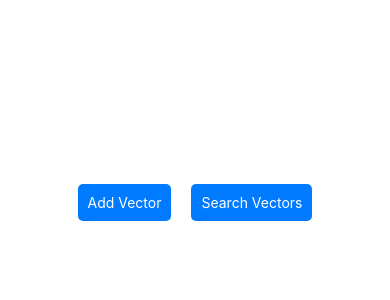
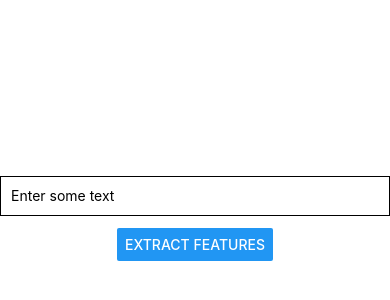
Before and after one commit to taylorgoolsby/Algernon-backup, a React Native app: screen / in a window 390 px wide. Shown: the part 200-500 px from the top of the page. Built offline with nearby package versions, Linux system fonts and the light colour scheme.

Commit message:
Added MiniLM

```diff
--- a/App.tsx
+++ b/App.tsx
@@ -1,55 +1,42 @@
 import React, {useState} from 'react';
-import {SafeAreaView, StyleSheet, View, Text, TouchableOpacity, NativeModules} from 'react-native';
+import {SafeAreaView, StyleSheet, TextInput, Button, Text, View} from 'react-native';
+import {NativeModules} from 'react-native';
 
-const {FaissBridge} = NativeModules;
+const {TextFeatureExtractor} = NativeModules;
 
 const App = () => {
-  const [searchResults, setSearchResults] = useState([]);
+  const [text, setText] = useState('');
+  const [feature, setFeature] = useState<number | null>(null);
 
-  const addVector = async () => {
+  const handleExtractFeatures = async () => {
     try {
-      // Example vector. Replace with your data or user input as necessary.
-      const vector = [0.1, 0.2, 0.3, Math.random()];
-      const response = await FaissBridge.addVector(vector);
-      console.log('Add Vector Response:', response);
-      alert('Vector added successfully');
+      const result = await TextFeatureExtractor.extractFeatures(text);
+      console.log("typeof result", typeof result);
+      console.log("result.length", result.length);
+      for (const i of result) {
+        console.log(i);
+      }
+      // console.log('Feature extracted:', result);
+      setFeature(result[0]); // Assuming result is an array of numbers
     } catch (error) {
-      console.error('Error adding vector:', error);
-      alert('Failed to add vector');
-    }
-  };
-
-  const searchVectors = async () => {
-    try {
-      // Example query vector. Replace with your data or user input as necessary.
-      const queryVector = [0.1, 0.2, 0.3, 0.4];
-      // Number of results you want to get back.
-      const k = 5;
-      const results = await FaissBridge.searchVectors(queryVector, k);
-      console.log('Search Results:', results);
-      setSearchResults(results);
-    } catch (error) {
-      console.error('Error searching vectors:', error);
-      alert('Failed to search vectors');
+      console.error('Failed to extract features:', error);
+      setFeature(null);
     }
   };
 
   return (
     <SafeAreaView style={styles.container}>
-      <View style={styles.buttonContainer}>
-        <TouchableOpacity onPress={addVector} style={styles.button}>
-          <Text style={styles.buttonText}>Add Vector</Text>
-        </TouchableOpacity>
-        <TouchableOpacity onPress={searchVectors} style={styles.button}>
-          <Text style={styles.buttonText}>Search Vectors</Text>
-        </TouchableOpacity>
-      </View>
-      <View style={styles.resultsContainer}>
-        {searchResults.map((result, index) => (
-          <Text key={index} style={styles.resultText}>
-            Label: {result.label}, Distance: {result.distance}
-          </Text>
-        ))}
+      <TextInput
+        style={styles.input}
+        onChangeText={setText}
+        value={text}
+        placeholder="Enter some text"
+      />
+      <Button title="Extract Features" onPress={handleExtractFeatures} />
+      <View style={styles.resultContainer}>
+        {feature !== null && (
+          <Text style={styles.resultText}>First Embedding: {feature}</Text>
+        )}
       </View>
     </SafeAreaView>
   );
@@ -60,25 +47,20 @@ const styles = StyleSheet.create({
     flex: 1,
     alignItems: 'center',
     justifyContent: 'center',
+    padding: 20,
   },
-  buttonContainer: {
-    flexDirection: 'row',
-    marginBottom: 20,
+  input: {
+    height: 40,
+    margin: 12,
+    borderWidth: 1,
+    padding: 10,
+    width: '100%',
   },
-  button: {
-    backgroundColor: '#007bff',
-    padding: 10,
-    margin: 10,
-    borderRadius: 5,
-  },
-  buttonText: {
-    color: '#ffffff',
-  },
-  resultsContainer: {
+  resultContainer: {
     marginTop: 20,
   },
   resultText: {
-    fontSize: 16,
+    fontSize: 18,
   },
 });
 
```
Also changed, not shown: 9 other files (tests, documents, lock files or other folders).
